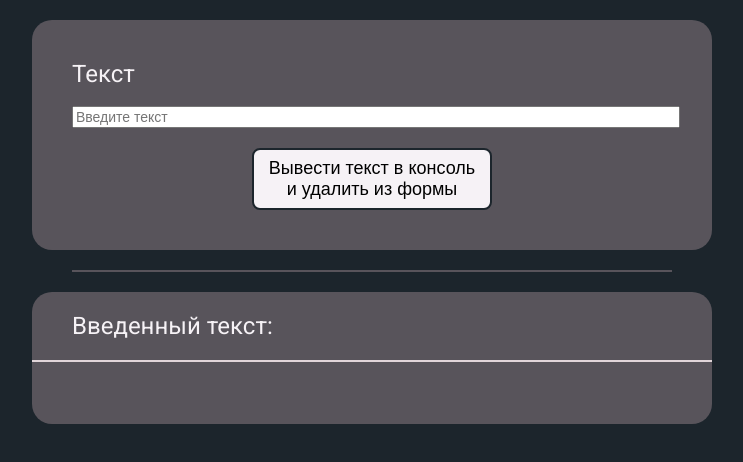
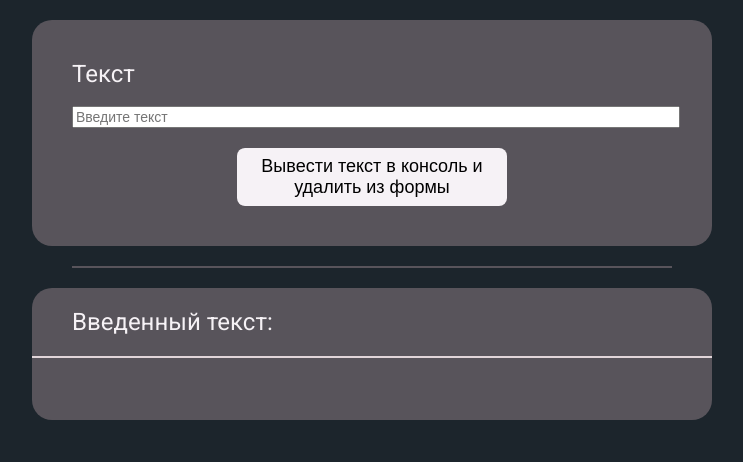
Before and after one commit to cookieru/6.8-HW-03, a plain HTML site: page task5/index.html in a window 1280 px wide. Shown: the whole page, without its empty margins (268-1011 px from the left). Drawn offline with Linux system fonts and the light colour scheme.

Commit message:
update task5/style.css add button styles

```diff
--- a/task5/style.css
+++ b/task5/style.css
@@ -36,12 +36,14 @@ label input
 button
 {
     display: block;
+    appearance: none;
+    border: 0;
+    cursor: pointer;
+
     margin: 20px auto 0;
     padding: 8px;
-    width: 40%;
-    border: #1C252C solid 2px;
+    width: 45%;
     border-radius: 8px;
-
 
     font-size: 18px;
     background-color:#F6F2F6;
@@ -50,6 +52,12 @@ button
 button:hover
 {
     background-color: #E1D5D9;
+}
+
+button:focus
+{
+    outline: none;
+    box-shadow: 0 0 0 3px #333a42;
 }
 
 hr
```
